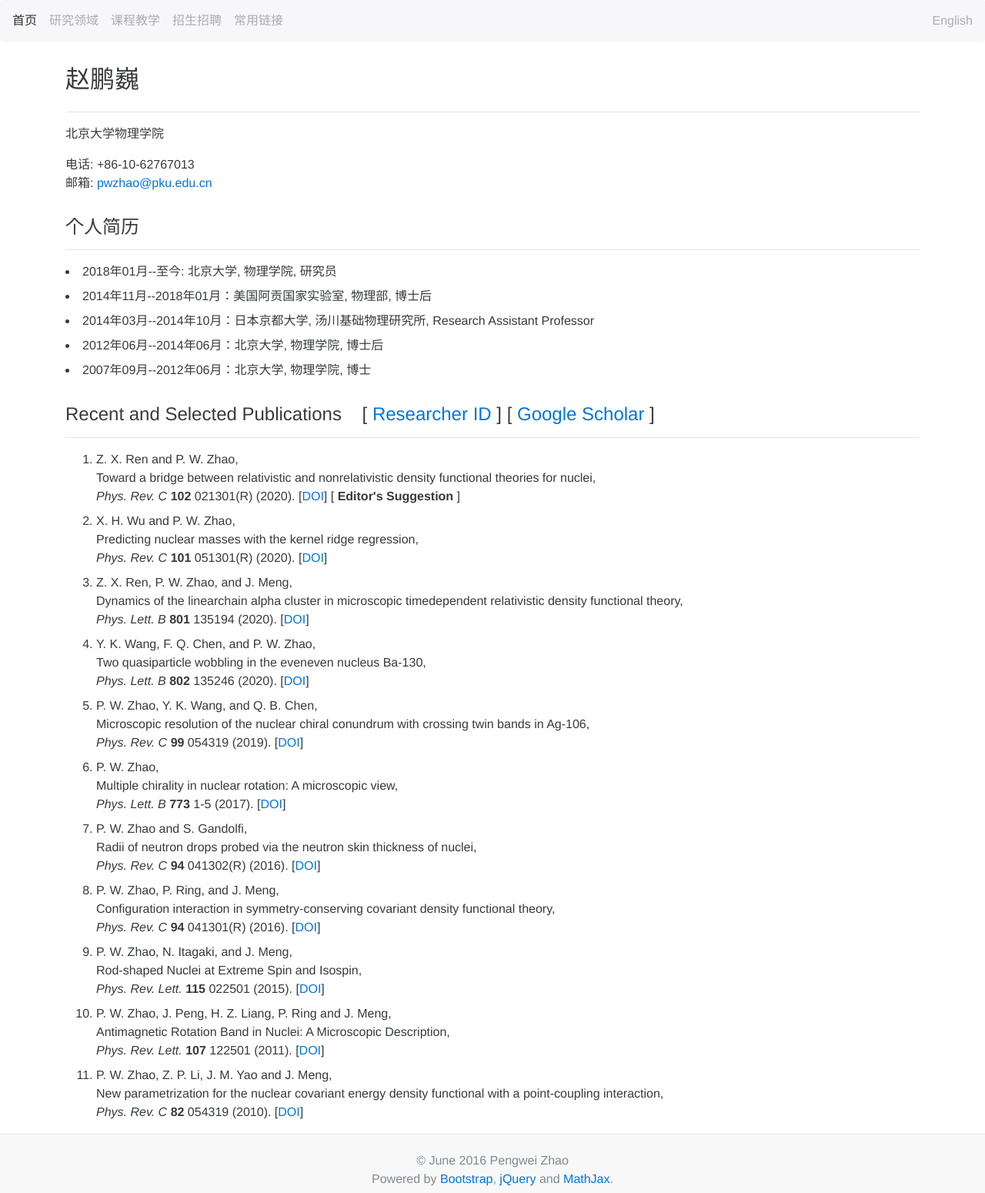
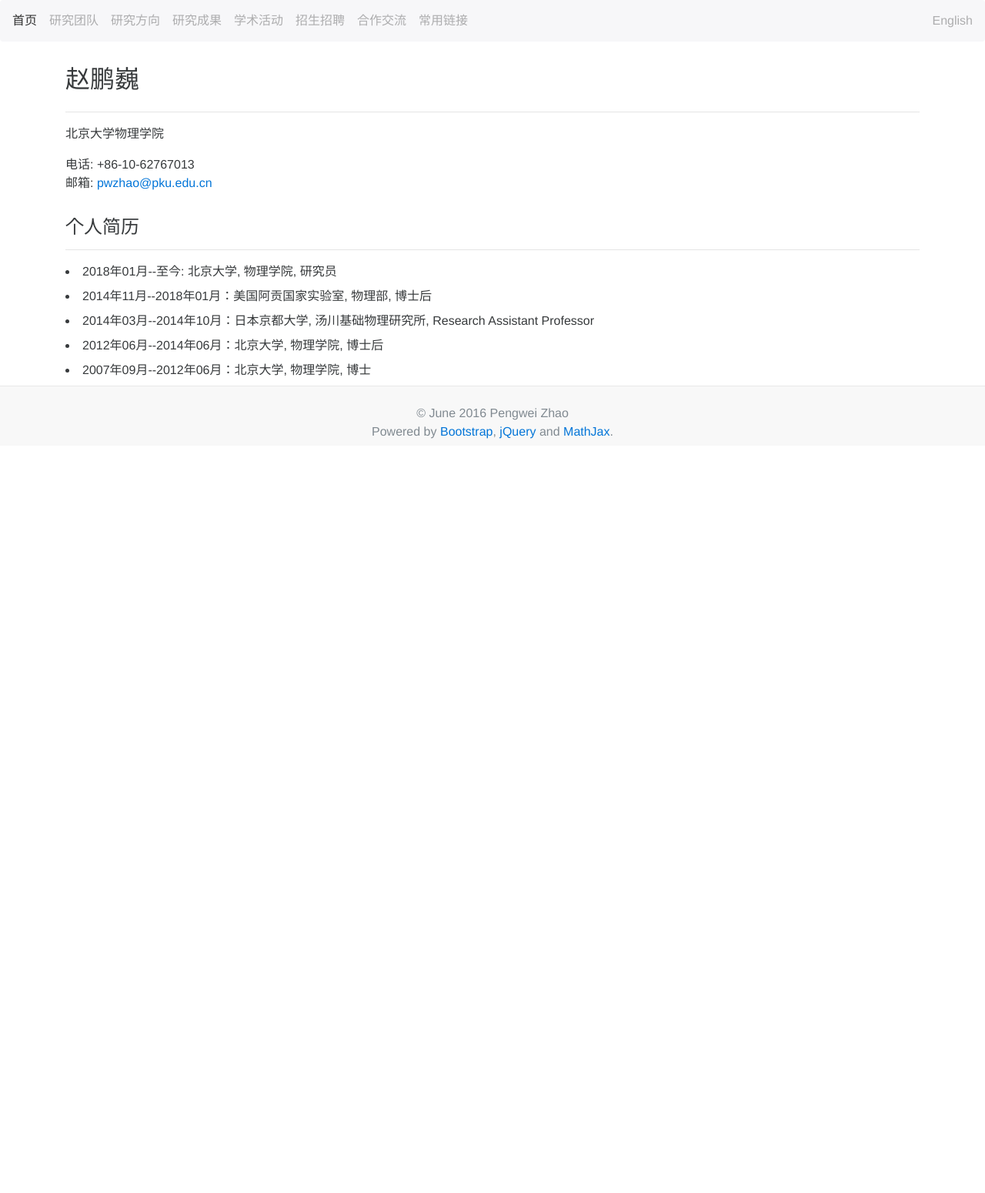
Before and after one commit to zhaopw33/zhaopw33.github.io, a plain HTML site: page docs/jcnp/index.html in a window 1280 px wide. Shown: the whole page at 77% size. After the commit the page ends 800 px from the top, so only its background shows below. Drawn offline with nearby package versions, Linux system fonts and the light colour scheme; some packages are replaced by stand-ins of ours.

Commit message:
Update index.html

```diff
--- a/docs/jcnp/index.html
+++ b/docs/jcnp/index.html
@@ -25,10 +25,15 @@
     <div class="collapse navbar-toggleable-xs" id="bd-main-nav">
       <ul class="nav navbar-nav">
         <a class="nav-item nav-link active" href="index.html">首页 </a>
-        <a class="nav-item nav-link " href="research.html">研究领域 </a>
-        <a class="nav-item nav-link " href="teaching.html">课程教学 </a>
-        <a class="nav-item nav-link " href="enrollment.html">招生招聘 </a>
+        <a class="nav-item nav-link " href="research.html">研究团队 </a>
+        <a class="nav-item nav-link " href="teaching.html">研究方向 </a>
+        <a class="nav-item nav-link " href="enrollment.html">研究成果 </a>
+        <a class="nav-item nav-link " href="links.html">学术活动 </a>
+        <a class="nav-item nav-link " href="links.html">招生招聘 </a>
+        <a class="nav-item nav-link " href="links.html">合作交流 </a>
         <a class="nav-item nav-link " href="links.html">常用链接 </a>
+
+
       </ul>
       <ul class="nav navbar-nav pull-xs-right ">
         <a class="nav-item nav-link " href="english.html">English </a>
@@ -70,129 +75,7 @@
       <li> 2007年09月--2012年06月：北京大学, 物理学院, 博士</li>
     </section>
 
-    <section>
-      <h4> Recent and Selected Publications
-      &nbsp;&nbsp;
-      [&nbsp;<a href="http://www.researcherid.com/rid/F-9107-2010">Researcher ID</a>&nbsp;]
-      [&nbsp;<a href="https://scholar.google.com/citations?user=fUVleYMAAAAJ&hl=en">Google Scholar</a>&nbsp;]
-      </h4>
-      <hr>
-      <ol>
 
-      <li value="">
-          Z. X. Ren and P. W. Zhao,<br>
-          Toward a bridge between relativistic and nonrelativistic density functional theories for nuclei,<br>
-          <em>Phys. Rev. C</em> <b>102</b> 021301(R) (2020).
-          [<a href="https://doi.org/10.1103/PhysRevC.102.021301">DOI</a>] [<b> Editor's Suggestion </b>]
-      </li>
-
-      <li value="">
-          X. H. Wu and P. W. Zhao,<br>
-          Predicting nuclear masses with the kernel ridge regression,<br>
-          <em>Phys. Rev. C</em> <b>101</b> 051301(R) (2020).
-          [<a href="https://doi.org/10.1103/PhysRevC.101.051301">DOI</a>]
-      </li>
-
-      <li value="">
-        Z. X. Ren, P. W. Zhao, and J. Meng, <br>
-        Dynamics of the linear­chain alpha cluster in microscopic time­dependent relativistic density functional theory,<br>
-        <em>Phys. Lett. B</em> <b>801</b> 135194 (2020).
-        [<a href="https://doi.org/10.1016/j.physletb.2019.135194">DOI</a>]
-      </li>
-
-      <li value="">
-        Y. K. Wang, F. Q. Chen, and P. W. Zhao, <br>
-        Two quasiparticle wobbling in the even­even nucleus Ba-130,<br>
-        <em>Phys. Lett. B</em> <b>802</b> 135246 (2020).
-        [<a href="https://doi.org/10.1016/j.physletb.2020.135246">DOI</a>]
-      </li>
-
-      <li value="">
-        P. W. Zhao, Y. K. Wang, and Q. B. Chen,<br>
-        Microscopic resolution of the nuclear chiral conundrum with crossing twin bands in Ag-106,<br>
-        <em>Phys. Rev. C</em> <b>99</b> 054319 (2019).
-        [<a href="https://doi.org/10.1103/PhysRevC.99.054319">DOI</a>]
-      </li>
-
-      <li value="">
-      P. W. Zhao, <br>
-      Multiple chirality in nuclear rotation: A microscopic view,<br>
-      <em>Phys. Lett. B</em> <b>773</b> 1-5 (2017).
-      [<a href="http://doi.org/10.1016/j.physletb.2017.08.001">DOI</a>]
-      </li>
-
-      <li value="">
-      P. W. Zhao and S. Gandolfi,<br>
-      Radii of neutron drops probed via the neutron skin thickness of nuclei,<br>
-      <em>Phys. Rev. C</em> <b>94</b> 041302(R) (2016).
-      [<a href="http://doi.org/10.1103/PhysRevC.94.041302">DOI</a>]
-      </li>
-
-      <li value="">
-      P. W. Zhao, P. Ring, and J. Meng,<br>
-      Configuration interaction in symmetry-conserving covariant density functional theory,<br>
-      <em>Phys. Rev. C</em> <b>94</b> 041301(R) (2016).
-      [<a href="http://doi.org/10.1103/PhysRevC.94.041301">DOI</a>]
-      </li>
-
-      <!-- <li> P.&nbsp;W. Zhao, S.&nbsp;Q. Zhang, and J.&nbsp;Meng, <br />
-         Impact of pairing correlations on the orientation of the nuclear spin,<br />
-       <em>Phys. Rev. C</em> <b>92</b> 034319 (2015).
-      [<a href="http://dx.doi.org/10.1103/PhysRevC.92.034319">DOI</a>]</li> -->
-
-      <li> P.&nbsp;W. Zhao, N.&nbsp;Itagaki, and J.&nbsp;Meng, <br />
-         Rod-shaped Nuclei at Extreme Spin and Isospin,<br />
-       <em>Phys. Rev. Lett.</em> <b>115</b> 022501 (2015).
-      [<a href="http://dx.doi.org/10.1103/PhysRevLett.115.022501">DOI</a>]</li>
-
-      <!-- <li>
-      P.&nbsp;W. Zhao, S.&nbsp;Q. Zhang and J.&nbsp;Meng, <br />
-       Explanation of the simplicity of the quadrupole moments recently
-        observed in Cd isotopes from covariant density functional theory, <br />
-       <em>Phys. Rev. C</em> <b>89</b> 011301 (2014).
-      [<a href="http://dx.doi.org/10.1103/PhysRevC.89.011301">DOI</a>]
-      </li> -->
-
-      <!-- <li>
-      P.&nbsp;W. Zhao, J.&nbsp;Peng, H.&nbsp;Z. Liang, P.&nbsp;Ring and J.&nbsp;Meng, <br />
-       Covariant density functional theory for antimagnetic rotation, <br />
-       <em>Phys. Rev. C</em> <b>85</b> 054310 (2012).
-      [<a href="http://dx.doi.org/10.1103/PhysRevC.85.054310">DOI</a>]
-      </li> -->
-
-      <!-- <li>
-      P.&nbsp;W. Zhao, L.&nbsp;S. Song, B.&nbsp;Sun, H.&nbsp;Geissel and J.&nbsp;Meng, <br />
-       Crucial test for covariant density functional theory with new and
-        accurate mass measurements from Sn to Pa, <br />
-       <em>Phys. Rev. C</em> <b>86</b> 064324 (2012).
-      [<a href="http://dx.doi.org/10.1103/PhysRevC.86.064324">DOI</a>]
-      </li> -->
-
-      <li>
-      P.&nbsp;W. Zhao, J.&nbsp;Peng, H.&nbsp;Z. Liang, P.&nbsp;Ring and J.&nbsp;Meng, <br />
-       Antimagnetic Rotation Band in Nuclei: A Microscopic Description, <br />
-       <em>Phys. Rev. Lett.</em> <b>107</b> 122501 (2011).
-      [<a href="http://dx.doi.org/10.1103/PhysRevLett.107.122501">DOI</a>]
-      </li>
-
-      <!-- <li>
-      P.&nbsp;W. Zhao, S.&nbsp;Q. Zhang, J.&nbsp;Peng, H.&nbsp;Z. Liang, P.&nbsp;Ring and J.&nbsp;Meng, <br />
-       Novel structure for magnetic rotation bands in Ni-60, <br />
-       <em>Phys. Lett. B</em> <b>699</b> 181 (2011).
-      [<a href="http://dx.doi.org/10.1016/j.physletb.2011.03.068">DOI</a>]
-      </li> -->
-
-      <li>
-      P.&nbsp;W. Zhao, Z.&nbsp;P. Li, J.&nbsp;M. Yao and J.&nbsp;Meng, <br />
-       New parametrization for the nuclear covariant energy density
-        functional with a point-coupling interaction, <br />
-       <em>Phys. Rev. C</em> <b>82</b> 054319 (2010).
-      [<a href="http://dx.doi.org/10.1103/PhysRevC.82.054319">DOI</a>]
-      </li>
-
-      </ol>
-
-  </section>
   </div> <!-- container -->
 
   <footer class="bd-footer text-muted">
```
